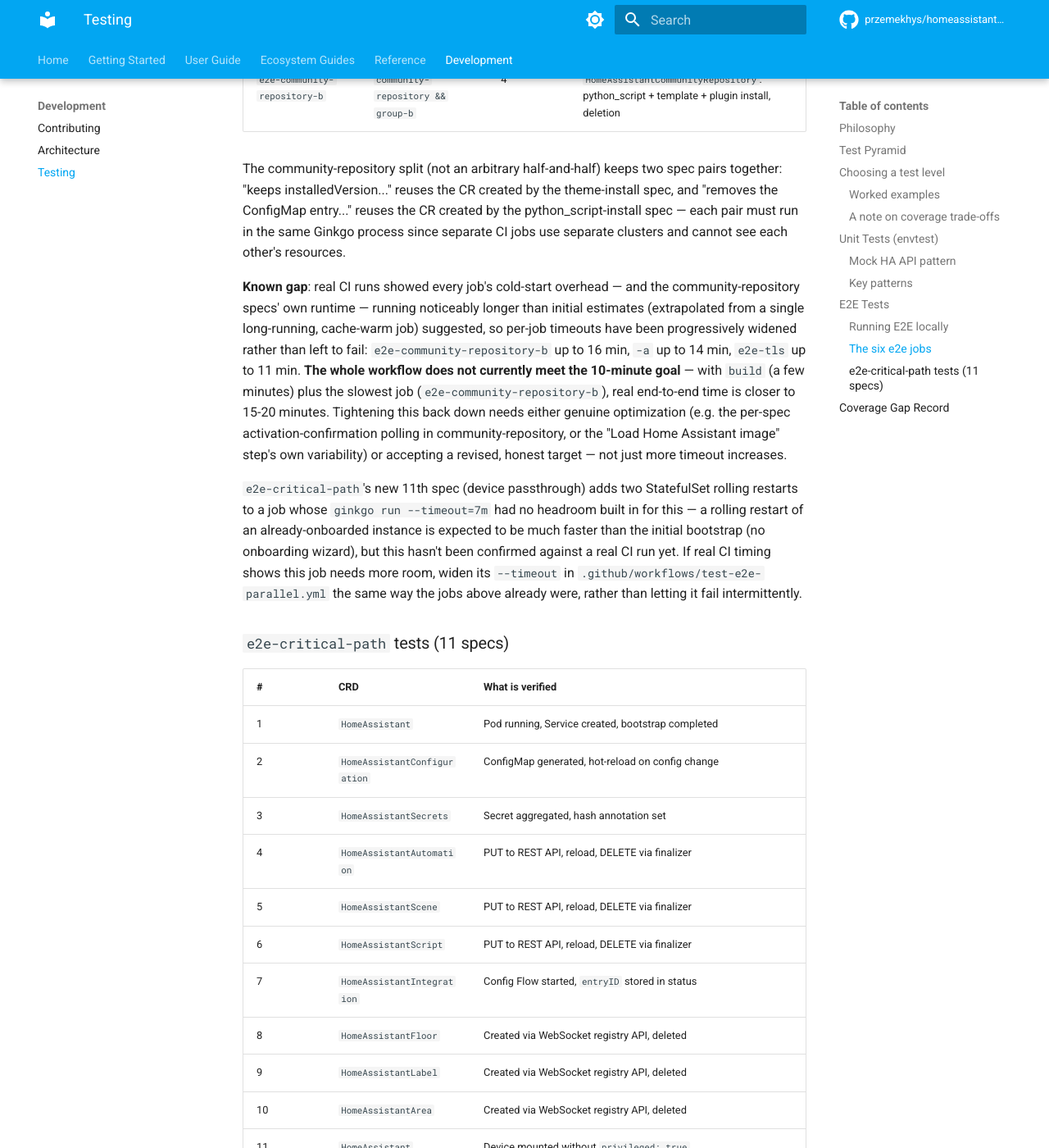
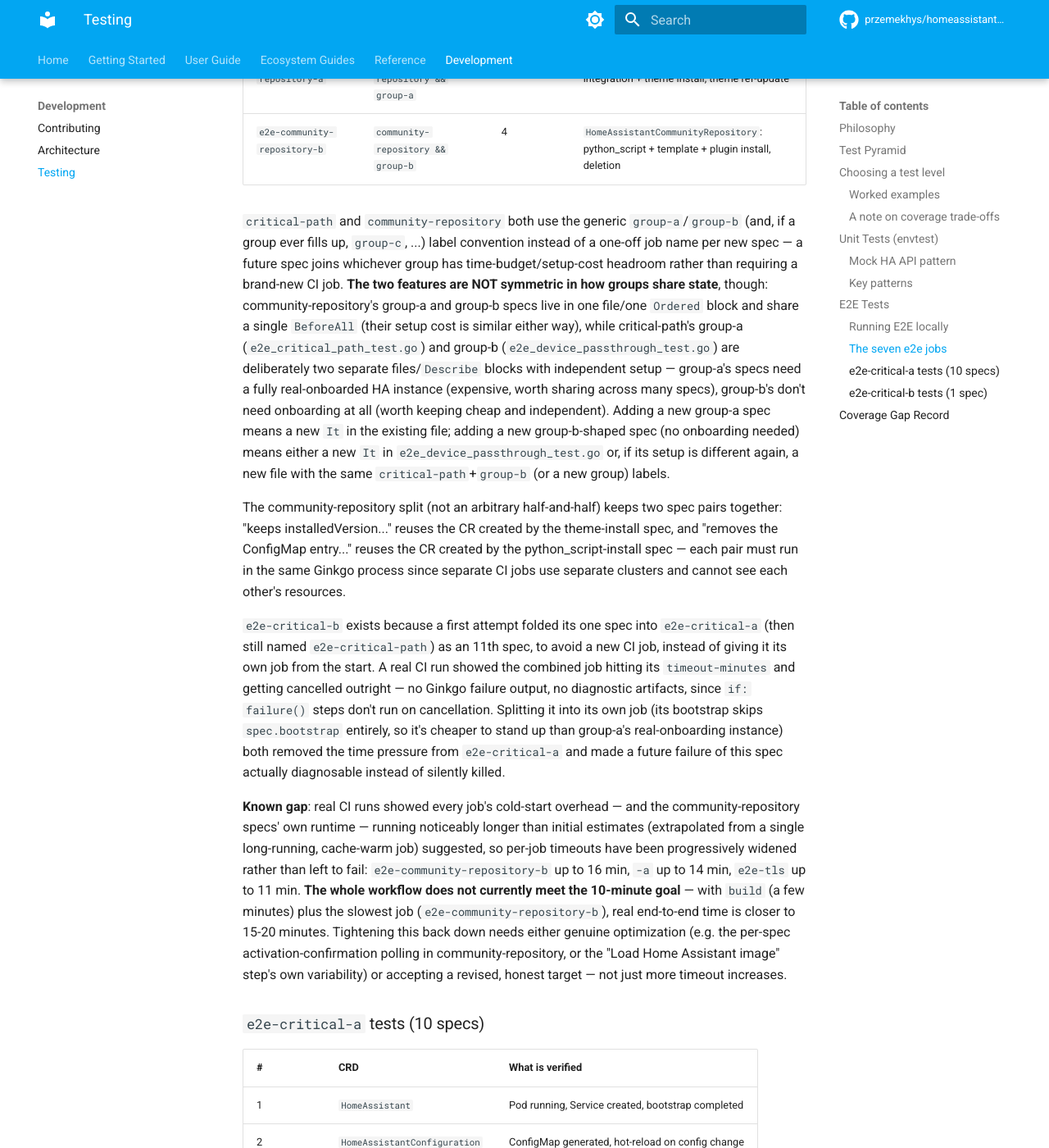
Before and after one commit to agdphd/homeassistant-operator, an MkDocs documentation site: the page built from docs/development/testing.md, in a window 1280 px wide and 1400 px high, scrolled down 5026 px. Shown: the whole window at 82% size. Built offline with MkDocs 1.6.1 and Material for MkDocs 9.7.7, drawn with Linux system fonts in a browser that asks for light colours; comment, search, counter and statistics services are not loaded; some of the changed text lies outside the part shown.

Commit message:
ci(e2e): split critical-path e2e job into generic critical-a/critical-b groups

````diff
--- a/docs/development/testing.md
+++ b/docs/development/testing.md
@@ -170,10 +170,10 @@ Eventually(func(g Gomega) {
 
 ## E2E Tests
 
-**Location**: `test/e2e/*_test.go` (8 files, 26 specs total)
+**Location**: `test/e2e/*_test.go` (9 files, 26 specs total)
 **Framework**: Ginkgo v2 + real k3d cluster
-**Strategy**: Six independently-labeled suites, run as six concurrent GitHub
-Actions jobs (`.github/workflows/test-e2e-parallel.yml`), so the whole
+**Strategy**: Seven independently-labeled suites, run as seven concurrent
+GitHub Actions jobs (`.github/workflows/test-e2e-parallel.yml`), so the whole
 workflow — not any single job — completes within a **10-minute** budget.
 
 **This section is the sole source of truth in this repository for e2e
@@ -182,12 +182,13 @@ needs to reference how long the suite takes should point here rather than
 restating a number.
 
 **Goal**: the whole e2e workflow completes in about 10 minutes, split across
-the six concurrent jobs below.
+the seven concurrent jobs below.
 
 ### Running E2E locally
 
 ```bash
-make test-e2e-critical-path              # HomeAssistant + sibling CRDs (11 specs)
+make test-e2e-critical-a                 # HomeAssistant + sibling CRDs (10 specs)
+make test-e2e-critical-b                 # spec.alpha.devices device passthrough (1 spec)
 make test-e2e-tls                        # TLS ingress/gateway/native/webhook (5 specs)
 make test-e2e-network-policy             # NetworkPolicy enforcement (1 spec)
 make test-e2e-pod-security                # Pod Security Standards (2 specs)
@@ -206,16 +207,34 @@ and every e2e job downloads and loads that same artifact — set
 `E2E_SKIP_IMAGE_BUILD=true` and `E2E_IMG=<tag>` to reproduce that
 skip-the-rebuild behavior locally against a pre-built image.
 
-### The six e2e jobs
+### The seven e2e jobs
 
 | Job | Label filter | Specs | What is verified |
 |---|---|---|---|
-| `e2e-critical-path` | `critical-path` | 11 | All CRDs' core lifecycle plus device passthrough (see table below) — shares one HA bootstrap |
+| `e2e-critical-a` | `critical-path && group-a` | 10 | All CRDs' core lifecycle (see table below) — shares one HA bootstrap |
+| `e2e-critical-b` | `critical-path && group-b` | 1 | `spec.alpha.devices` device passthrough — own cluster/instance, no shared bootstrap |
 | `e2e-tls` | `tls` | 5 | TLS via Ingress, Gateway API, native HA TLS, and the validating webhook |
 | `e2e-network-policy` | `network-policy` | 1 | `spec.alpha.networkPolicy` actually restricts traffic, not just that the object exists |
 | `e2e-pod-security` | `pod-security` | 2 | Operator namespace enforces the `restricted` Pod Security Standard |
 | `e2e-community-repository-a` | `community-repository && group-a` | 3 | `HomeAssistantCommunityRepository`: integration + theme install, theme ref-update |
 | `e2e-community-repository-b` | `community-repository && group-b` | 4 | `HomeAssistantCommunityRepository`: python_script + template + plugin install, deletion |
+
+`critical-path` and `community-repository` both use the generic
+`group-a`/`group-b` (and, if a group ever fills up, `group-c`, ...) label
+convention instead of a one-off job name per new spec — a future spec joins
+whichever group has time-budget/setup-cost headroom rather than requiring a
+brand-new CI job. **The two features are NOT symmetric in how groups share
+state**, though: community-repository's group-a and group-b specs live in one
+file/one `Ordered` block and share a single `BeforeAll` (their setup cost is
+similar either way), while critical-path's group-a (`e2e_critical_path_test.go`)
+and group-b (`e2e_device_passthrough_test.go`) are deliberately two separate
+files/`Describe` blocks with independent setup — group-a's specs need a fully
+real-onboarded HA instance (expensive, worth sharing across many specs),
+group-b's don't need onboarding at all (worth keeping cheap and independent).
+Adding a new group-a spec means a new `It` in the existing file; adding a new
+group-b-shaped spec (no onboarding needed) means either a new `It` in
+`e2e_device_passthrough_test.go` or, if its setup is different again, a new
+file with the same `critical-path`+`group-b` (or a new group) labels.
 
 The community-repository split (not an arbitrary half-and-half) keeps two
 spec pairs together: "keeps installedVersion..." reuses the CR created by the
@@ -223,6 +242,17 @@ theme-install spec, and "removes the ConfigMap entry..." reuses the CR
 created by the python_script-install spec — each pair must run in the same
 Ginkgo process since separate CI jobs use separate clusters and cannot see
 each other's resources.
+
+`e2e-critical-b` exists because a first attempt folded its one spec into
+`e2e-critical-a` (then still named `e2e-critical-path`) as an 11th spec, to
+avoid a new CI job, instead of giving it its own job from the start. A real CI
+run showed the combined job hitting its `timeout-minutes` and getting
+cancelled outright — no Ginkgo failure output, no diagnostic artifacts, since
+`if: failure()` steps don't run on cancellation. Splitting it into its own job
+(its bootstrap skips `spec.bootstrap` entirely, so it's cheaper to stand up
+than group-a's real-onboarding instance) both removed the time pressure from
+`e2e-critical-a` and made a future failure of this spec actually diagnosable
+instead of silently killed.
 
 **Known gap**: real CI runs showed every job's cold-start overhead — and the
 community-repository specs' own runtime — running noticeably longer than
@@ -237,16 +267,7 @@ the per-spec activation-confirmation polling in community-repository, or the
 "Load Home Assistant image" step's own variability) or accepting a revised,
 honest target — not just more timeout increases.
 
-`e2e-critical-path`'s new 11th spec (device passthrough) adds two StatefulSet
-rolling restarts to a job whose `ginkgo run --timeout=7m` had no headroom
-built in for this — a rolling restart of an already-onboarded instance is
-expected to be much faster than the initial bootstrap (no onboarding wizard),
-but this hasn't been confirmed against a real CI run yet. If real CI timing
-shows this job needs more room, widen its `--timeout` in
-`.github/workflows/test-e2e-parallel.yml` the same way the jobs above already
-were, rather than letting it fail intermittently.
-
-### `e2e-critical-path` tests (11 specs)
+### `e2e-critical-a` tests (10 specs)
 
 | # | CRD | What is verified |
 |---|-----|-----------------|
@@ -260,19 +281,32 @@ were, rather than letting it fail intermittently.
 | 8 | `HomeAssistantFloor` | Created via WebSocket registry API, deleted |
 | 9 | `HomeAssistantLabel` | Created via WebSocket registry API, deleted |
 | 10 | `HomeAssistantArea` | Created via WebSocket registry API, deleted |
-| 11 | `HomeAssistant` (`spec.alpha.devices`) | Device mounted without `privileged: true` (`/dev/null`/`/dev/zero` stand-ins), missing device surfaced via `DevicesReady` |
 
 This job's specs share one Home Assistant bootstrap (real onboarding) and run
 sequentially (`Ordered`), continuing even if one fails (`ContinueOnFailure`)
-so later CRDs are still exercised. Spec 11 reuses this same shared instance
-(no second bootstrap) and is deliberately last, since its final step leaves
-the instance in a broken state (an intentionally unmountable device) to
-exercise the missing-device diagnostics.
+so later CRDs are still exercised.
+
+### `e2e-critical-b` tests (1 spec)
+
+| # | CRD | What is verified |
+|---|-----|-----------------|
+| 1 | `HomeAssistant` (`spec.alpha.devices`) | Device mounted without `privileged: true` (`/dev/null`/`/dev/zero` stand-ins), missing device surfaced via `DevicesReady` |
+
+Originally folded into `e2e-critical-a` as an 11th spec to avoid a new CI
+job, but a real CI run showed the combined job exceeding its `timeout-minutes`
+and getting cancelled outright — no Ginkgo failure output, no diagnostic
+artifacts (`if: failure()` steps don't run on cancellation). Split into its
+own job/cluster instead: it skips `spec.bootstrap` entirely (the readiness
+probe only needs HTTP 200 on `/`, which HA serves before onboarding), so its
+own bootstrap cost is much lower than critical-path's real-onboarding
+instance, and its final step is free to leave the instance in a broken state
+(an intentionally unmountable device, to exercise the missing-device
+diagnostics) without affecting any other spec.
 
 ## Coverage Gap Record
 
 No e2e scenario has been intentionally dropped from the gating workflow — all
-26 specs are still verified, split across the six jobs above.
+26 specs are still verified, split across the seven jobs above.
 This section exists as the place to record it if a future change ever needs
 to drop a scenario from the gating path rather than fitting it into an
 existing (or new) job:
````
Also changed, not shown: 4 other files.
